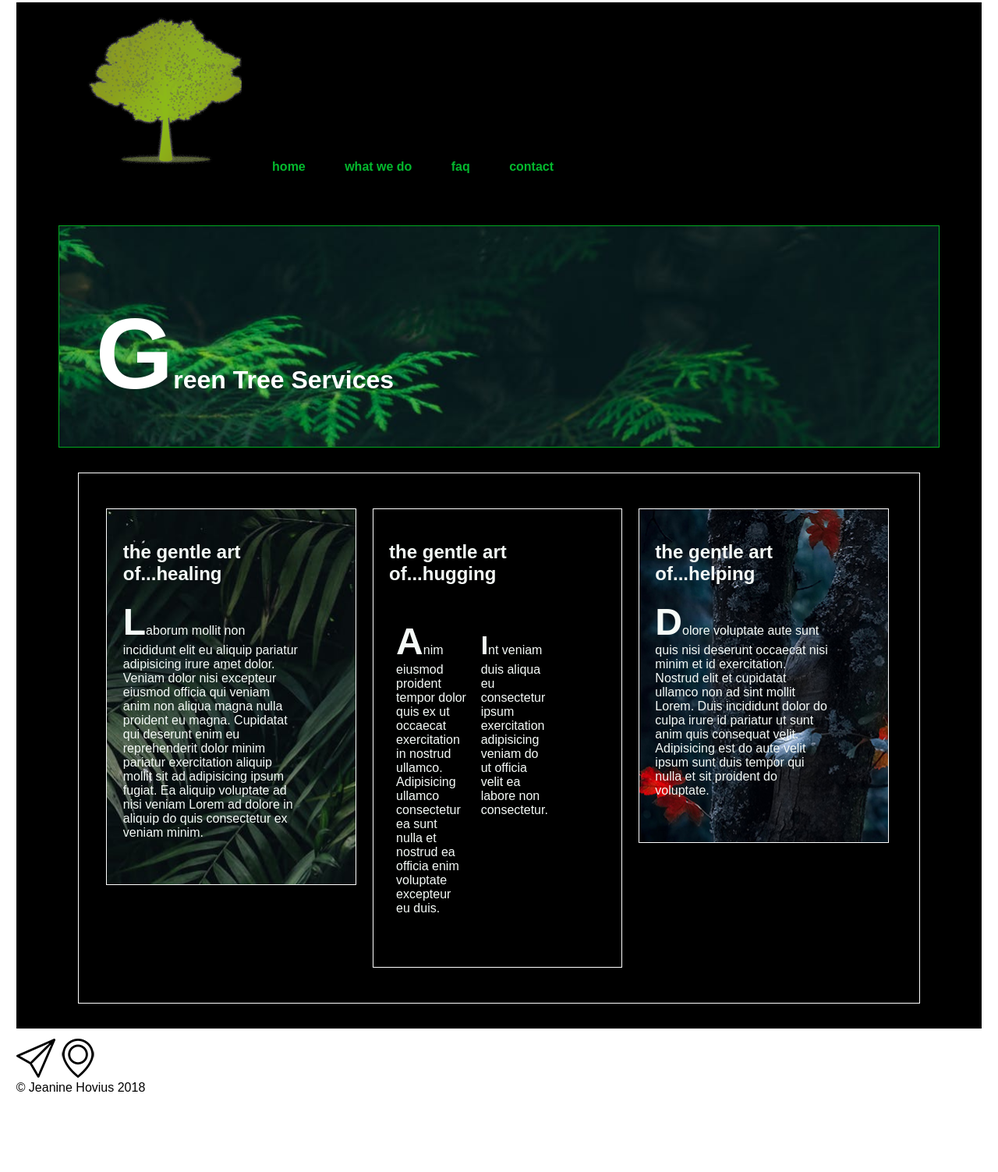
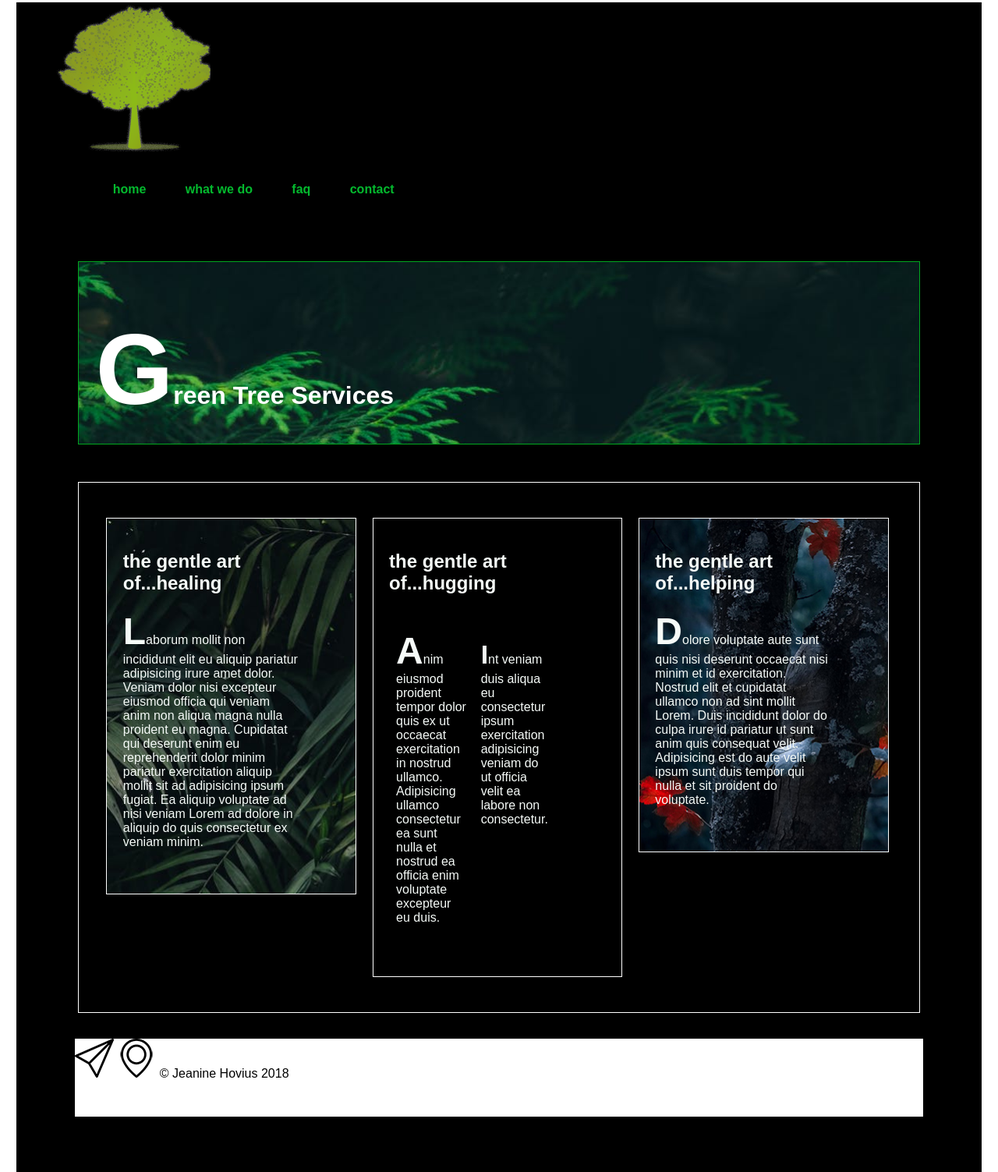
Before and after one commit to jeaninehovius/treehugger, a plain HTML site: page index.html in a window 1280 px wide. Shown: the part 5-1508 px from the top of the page at 78% size. Before the commit the page ends 1417 px from the top, so only its background shows below. Drawn offline with Linux system fonts and the light colour scheme; files whose address does not match are found by name.

Commit message:
changed border try to fix images

```diff
--- a/index.html
+++ b/index.html
@@ -9,10 +9,9 @@
   <body>
 <div class="wrapper">
 
-
 <nav>
+  <img src="images/greentreelogo.png" alt="logo">
   <ul>
-<img src="images/greentreelogo.png" alt="logo">
     <li class="bar"><a href="https://en.wikipedia.org/wiki/Tree_house">home</a></li>
     <li class="bar"><a href="https://www.imdb.com/title/tt3416742/">what we do</a></li>
     <li class="bar"><a href="https://www.webopedia.com/TERM/F/FAQ.html">faq</a></li>
@@ -54,23 +53,16 @@
     </p>
 </div>
 
-  </div>
-
-
+</main>
 
   <footer>
-
-    <div><img src="images/emailicon.png" alt="email us">
+    <div class= foot>
+    <img src="images/emailicon.png" alt="email us">
     <img src="images/locationicon.png" alt="our location">
-      </div>
-  &copy; Jeanine Hovius 2018
+      &copy; Jeanine Hovius 2018
+  </div>
 </footer>
 
-
-
-
-
-
-
+</div>
   </body>
 </html>
--- a/styles.css
+++ b/styles.css
@@ -3,6 +3,7 @@
 background-color: black;
     overflow:auto;
     margin: auto;
+    height:1500px;
 }
 
 body{
@@ -16,8 +17,8 @@ header{
   border: solid;
   border-width: thin;
   border-color: hsl(131, 99%, 33%);
-  padding:2%;
-margin: 2em auto;
+  padding:0%;
+margin: 3em auto;
 background-image: /*linear-gradient(rgba(0, 0, 255, 0.5), rgba(255, 255, 0, 0.5)),*/
                   url("../Ex31/images/takken.jpeg");
 }
@@ -101,8 +102,10 @@ h2::before{
 .healing{
   background-image: url("../Ex31/images/darkleaf.jpeg");
 }
+
 .hugging{
-        background-image: url("../Ex31/images/circlecut.jpeg");}
+        background-image: url("../Ex31/images/circlecut.jpeg");
+      }
 
 .helping{
    background-image: url("../Ex31/images/autumnleaves.jpeg");
@@ -115,12 +118,14 @@ h2::before{
   margin:2%;
 }
 
- footer{
+.foot{
 clear:left;
-color:black;
-border: solid thin white;
-border-style: hidden;
+color: black;
+border: solid thin black;
+background-color: white;
+border-style: double;
 margin-top: 1%;
-margin-left: 1%;
-margin-right: 2%;
- }
+margin-left: 6%;
+margin-right: 6%;
+ height: 100px;
+}
```
